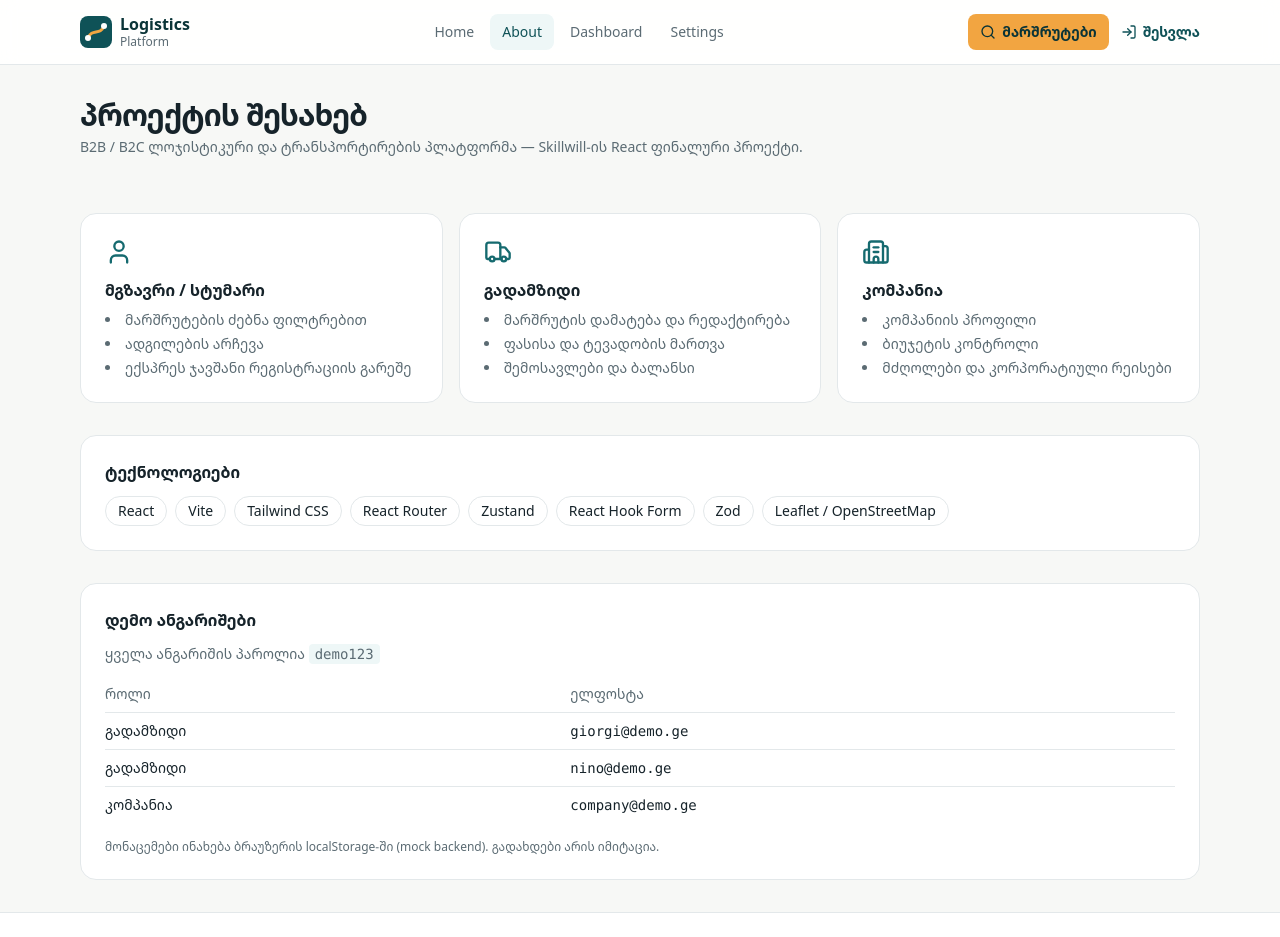
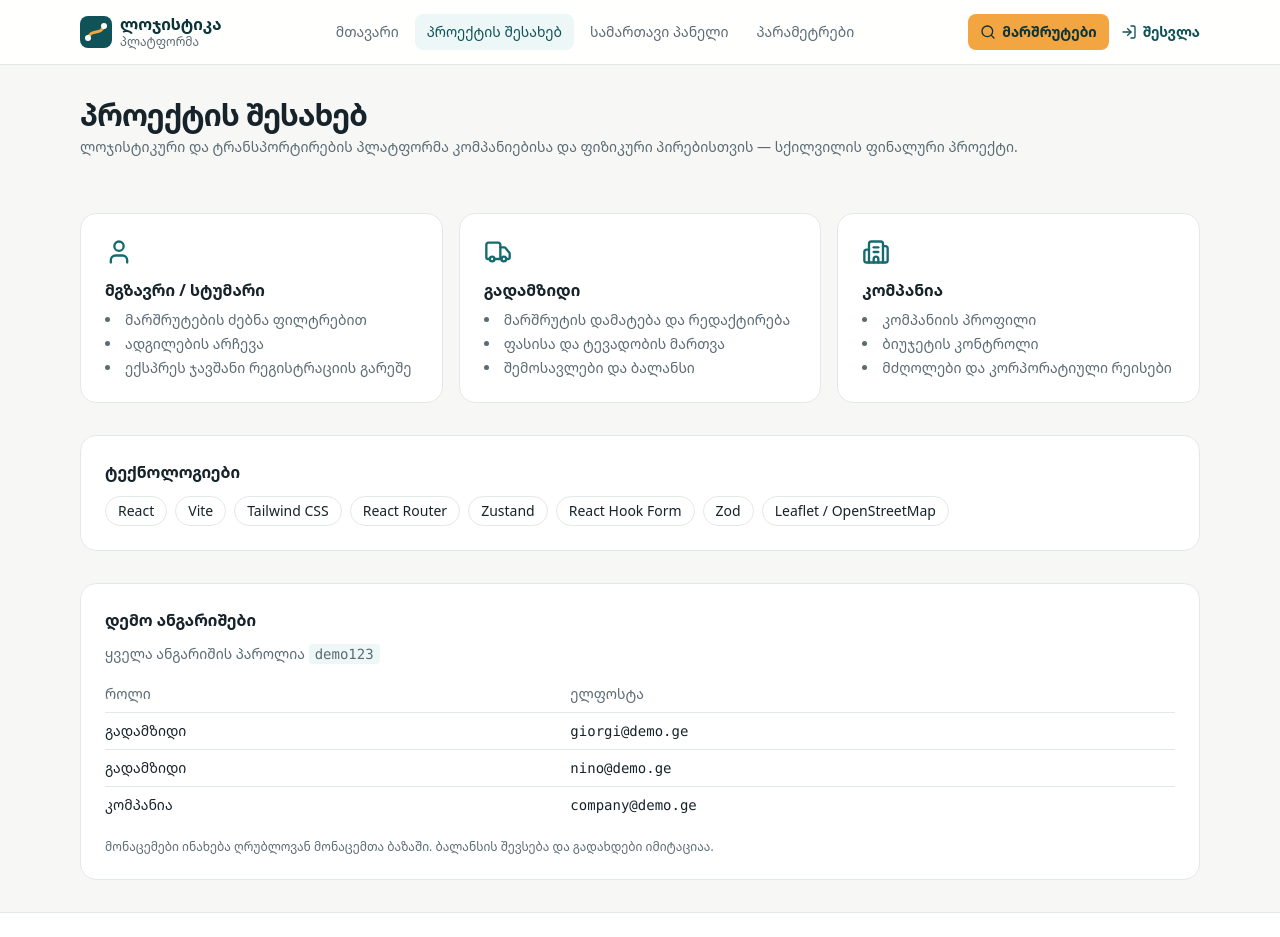
Before and after one commit to GBaga/examproject, a React (Vite) app in the folder app/: page /about in a window 1280 px wide. Shown: the top 937 px of the page. Built offline with nearby package versions, Linux system fonts and the light colour scheme.

Commit message:
LOG-42 Translate all UI labels to Georgian
Co-Authored-By: Claude Opus 5.5 <noreply@anthropic.com>
Claude-Session: https://claude.ai/code/session_01LVFETHugq2gGKEzfantmm4

```diff
--- a/app/index.html
+++ b/app/index.html
@@ -4,14 +4,14 @@
     <meta charset="UTF-8" />
     <link rel="icon" type="image/svg+xml" href="/favicon.svg" />
     <meta name="viewport" content="width=device-width, initial-scale=1.0" />
-    <meta name="description" content="Logistics Platform — მარშრუტების ძებნა და დაჯავშნა საქართველოში" />
+    <meta name="description" content="ლოჯისტიკური პლატფორმა — მარშრუტების ძებნა და დაჯავშნა საქართველოში" />
     <link rel="preconnect" href="https://fonts.googleapis.com" />
     <link rel="preconnect" href="https://fonts.gstatic.com" crossorigin />
     <link
       href="https://fonts.googleapis.com/css2?family=Noto+Sans+Georgian:wght@400;500;600;700&display=swap"
       rel="stylesheet"
     />
-    <title>Logistics Platform</title>
+    <title>ლოჯისტიკური პლატფორმა</title>
   </head>
   <body>
     <div id="root"></div>
--- a/app/src/app/Layout.jsx
+++ b/app/src/app/Layout.jsx
@@ -8,10 +8,10 @@ import { ROLE_LABELS, useAuth } from '../store/authStore'
 
 // ნავიგაცია ემთხვევა Git მოდულის კონფლიქტის გადაწყვეტას: Home / About + Dashboard / Settings
 const NAV = [
-  { to: '/', label: 'Home', end: true },
-  { to: '/about', label: 'About' },
-  { to: '/dashboard', label: 'Dashboard' },
-  { to: '/settings', label: 'Settings' },
+  { to: '/', label: 'მთავარი', end: true },
+  { to: '/about', label: 'პროექტის შესახებ' },
+  { to: '/dashboard', label: 'სამართავი პანელი' },
+  { to: '/settings', label: 'პარამეტრები' },
 ]
 
 function Logo() {
@@ -19,8 +19,8 @@ function Logo() {
     <Link to="/" className="flex items-center gap-2 font-bold text-brand-900">
       <img src="/favicon.svg" alt="" className="size-8" />
       <span className="leading-tight">
-        Logistics
-        <span className="block text-xs font-medium text-muted">Platform</span>
+        ლოჯისტიკა
+        <span className="block text-xs font-medium text-muted">პლატფორმა</span>
       </span>
     </Link>
   )
@@ -164,7 +164,7 @@ export default function Layout() {
 
       <footer className="border-t border-line bg-white">
         <div className="mx-auto flex max-w-6xl flex-col gap-2 px-4 py-6 text-xs text-muted sm:flex-row sm:items-center sm:justify-between">
-          <p>Logistics Platform · Skillwill React ფინალური პროექტი · მონაცემები: MongoDB Atlas</p>
+          <p>ლოჯისტიკური პლატფორმა · სქილვილის ფინალური პროექტი · მონაცემები ინახება ღრუბლოვან ბაზაში</p>
           <button onClick={handleReset} className="inline-flex items-center gap-1 self-start hover:text-brand-700 sm:self-auto">
             <RotateCcw className="size-3.5" aria-hidden /> დემო მონაცემების განულება
           </button>
--- a/app/src/app/ProtectedRoute.jsx
+++ b/app/src/app/ProtectedRoute.jsx
@@ -28,7 +28,7 @@ export function ProtectedRoute({ permission, children }) {
           icon={ShieldAlert}
           title="წვდომა შეზღუდულია"
           text="ამ გვერდის ნახვის უფლება თქვენს როლს არ აქვს."
-          action={<Button to="/dashboard">Dashboard-ზე დაბრუნება</Button>}
+          action={<Button to="/dashboard">სამართავ პანელზე დაბრუნება</Button>}
         />
       </div>
     )
--- a/app/src/features/booking/BookingForm.jsx
+++ b/app/src/features/booking/BookingForm.jsx
@@ -65,7 +65,7 @@ export default function BookingForm({ route, onBooked }) {
   }
 
   if (isOwner) {
-    return <p className="rounded-xl bg-brand-50 p-4 text-sm text-brand-900">ეს თქვენი მარშრუტია — მისი რედაქტირება შეგიძლიათ Dashboard-იდან.</p>
+    return <p className="rounded-xl bg-brand-50 p-4 text-sm text-brand-900">ეს თქვენი მარშრუტია — მისი რედაქტირება შეგიძლიათ სამართავი პანელიდან.</p>
   }
 
   return (
--- a/app/src/features/company/BudgetCard.jsx
+++ b/app/src/features/company/BudgetCard.jsx
@@ -36,7 +36,7 @@ export default function BudgetCard({ company }) {
       {pct >= 90 && (
         <p className="mt-3 flex items-start gap-2 rounded-lg bg-red-50 p-3 text-xs text-red-800">
           <AlertTriangle className="size-4 shrink-0" aria-hidden />
-          ბიუჯეტი თითქმის ამოწურულია. ლიმიტის გაზრდა შეგიძლიათ Settings-ში.
+          ბიუჯეტი თითქმის ამოწურულია. ლიმიტის გაზრდა შეგიძლიათ პარამეტრებში.
         </p>
       )}
       <p className="mt-3 text-xs text-muted">ხარჯი ითვლება კომპანიის ანგარიშიდან გაკეთებული ჯავშნებით. ლიმიტის გადაჭარბებისას ჯავშანი იბლოკება.</p>
--- a/app/src/features/map/RouteMap.jsx
+++ b/app/src/features/map/RouteMap.jsx
@@ -1,7 +1,7 @@
 import L from 'leaflet'
 import 'leaflet/dist/leaflet.css'
 import { useMemo } from 'react'
-import { MapContainer, Marker, Polyline, Popup, TileLayer, Tooltip } from 'react-leaflet'
+import { AttributionControl, MapContainer, Marker, Polyline, Popup, TileLayer, Tooltip, ZoomControl } from 'react-leaflet'
 import { CITIES, getCity } from '../../lib/cities'
 
 // Leaflet-ის სტანდარტული PNG ხატულები Vite-ში ბილიკის პრობლემას იწვევს,
@@ -41,9 +41,17 @@ export default function RouteMap({ from, to, height = 320, showAllCities = true
 
   return (
     <div className="overflow-hidden rounded-2xl border border-line" style={{ height }}>
-      <MapContainer bounds={bounds} scrollWheelZoom={false} style={{ height: '100%', width: '100%' }}>
+      <MapContainer
+        bounds={bounds}
+        scrollWheelZoom={false}
+        zoomControl={false}
+        attributionControl={false}
+        style={{ height: '100%', width: '100%' }}
+      >
+        <ZoomControl zoomInTitle="გადიდება" zoomOutTitle="დაპატარავება" />
+        <AttributionControl prefix={false} />
         <TileLayer
-          attribution='&copy; <a href="https://www.openstreetmap.org/copyright">OpenStreetMap</a>'
+          attribution='&copy; <a href="https://www.openstreetmap.org/copyright">OpenStreetMap</a>-ის მონაწილეები'
           url="https://{s}.tile.openstreetmap.org/{z}/{x}/{y}.png"
         />
         {showAllCities &&
--- a/app/src/features/routes/RouteForm.jsx
+++ b/app/src/features/routes/RouteForm.jsx
@@ -77,7 +77,7 @@ export default function RouteForm({ role, initialValues, drivers = [], minCapaci
             label="მძღოლი"
             htmlFor="rf-driver"
             error={errors.driverId?.message}
-            hint={drivers.length === 0 ? 'ჯერ დაამატეთ მძღოლი Dashboard-ზე' : undefined}
+            hint={drivers.length === 0 ? 'ჯერ დაამატეთ მძღოლი სამართავ პანელზე' : undefined}
             className="sm:col-span-2"
           >
             <Select id="rf-driver" invalid={!!errors.driverId} {...register('driverId')}>
--- a/app/src/lib/hooks.js
+++ b/app/src/lib/hooks.js
@@ -40,6 +40,6 @@ export function useDebouncedValue(value, delay = 350) {
 
 export function useDocumentTitle(title) {
   useEffect(() => {
-    document.title = title ? `${title} · Logistics Platform` : 'Logistics Platform'
+    document.title = title ? `${title} · ლოჯისტიკური პლატფორმა` : 'ლოჯისტიკური პლატფორმა'
   }, [title])
 }
--- a/app/src/pages/AboutPage.jsx
+++ b/app/src/pages/AboutPage.jsx
@@ -28,7 +28,7 @@ export default function AboutPage() {
     <div className="flex flex-col gap-8">
       <PageHeader
         title="პროექტის შესახებ"
-        subtitle="B2B / B2C ლოჯისტიკური და ტრანსპორტირების პლატფორმა — Skillwill-ის React ფინალური პროექტი."
+        subtitle="ლოჯისტიკური და ტრანსპორტირების პლატფორმა კომპანიებისა და ფიზიკური პირებისთვის — სქილვილის ფინალური პროექტი."
       />
 
       <section className="grid gap-4 md:grid-cols-3">
@@ -84,7 +84,7 @@ export default function AboutPage() {
           </table>
         </div>
         <p className="mt-4 text-xs text-muted">
-          მონაცემები ინახება ბრაუზერის localStorage-ში (mock backend). გადახდები არის იმიტაცია.
+          მონაცემები ინახება ღრუბლოვან მონაცემთა ბაზაში. ბალანსის შევსება და გადახდები იმიტაციაა.
         </p>
       </Card>
     </div>
--- a/app/src/pages/DashboardPage.jsx
+++ b/app/src/pages/DashboardPage.jsx
@@ -14,7 +14,7 @@ import { useAsync, useDocumentTitle } from '../lib/hooks'
 import { ROLE_LABELS, useAuth } from '../store/authStore'
 
 export default function DashboardPage() {
-  useDocumentTitle('Dashboard')
+  useDocumentTitle('სამართავი პანელი')
   const user = useAuth((s) => s.user)
   const location = useLocation()
   const flash = location.state?.flash
--- a/app/src/pages/RouteEditorPage.jsx
+++ b/app/src/pages/RouteEditorPage.jsx
@@ -23,9 +23,9 @@ export default function RouteEditorPage() {
   }, [id, user.id])
 
   if (loading) return <Spinner />
-  if (error) return <EmptyState title="მარშრუტი ვერ მოიძებნა" text={error} action={<Button to="/dashboard">Dashboard</Button>} />
+  if (error) return <EmptyState title="მარშრუტი ვერ მოიძებნა" text={error} action={<Button to="/dashboard">სამართავი პანელი</Button>} />
   if (isEdit && data.route.ownerId !== user.id) {
-    return <EmptyState title="წვდომა შეზღუდულია" text="ეს მარშრუტი თქვენი არ არის." action={<Button to="/dashboard">Dashboard</Button>} />
+    return <EmptyState title="წვდომა შეზღუდულია" text="ეს მარშრუტი თქვენი არ არის." action={<Button to="/dashboard">სამართავი პანელი</Button>} />
   }
 
   const { route, drivers } = data
--- a/app/src/pages/SettingsPage.jsx
+++ b/app/src/pages/SettingsPage.jsx
@@ -69,7 +69,7 @@ function ProfileCard() {
 }
 
 export default function SettingsPage() {
-  useDocumentTitle('Settings')
+  useDocumentTitle('პარამეტრები')
   const user = useAuth((s) => s.user)
   const isCompany = user.role === 'company'
 
@@ -78,7 +78,7 @@ export default function SettingsPage() {
 
   return (
     <div>
-      <PageHeader title="Settings" subtitle="პროფილი, ბალანსი და ტრანზაქციები." />
+      <PageHeader title="პარამეტრები" subtitle="პროფილი, ბალანსი და ტრანზაქციები." />
       <div className="grid gap-6 lg:grid-cols-[minmax(0,1fr)_minmax(0,1.3fr)]">
         <div className="flex flex-col gap-6">
           <BalanceCard onTopUp={transactions.reload} />
```
